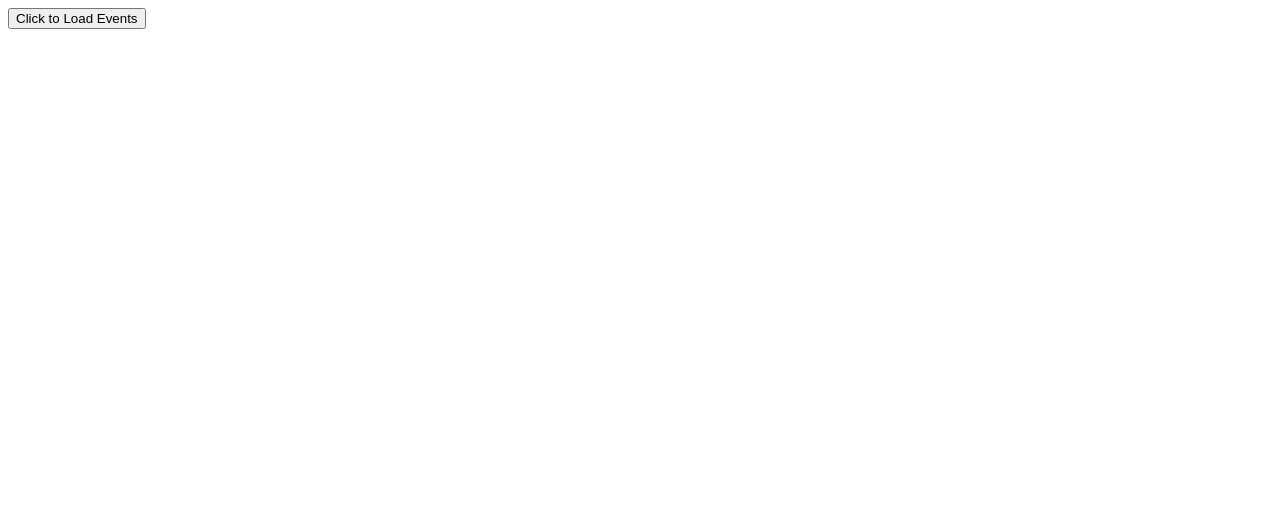
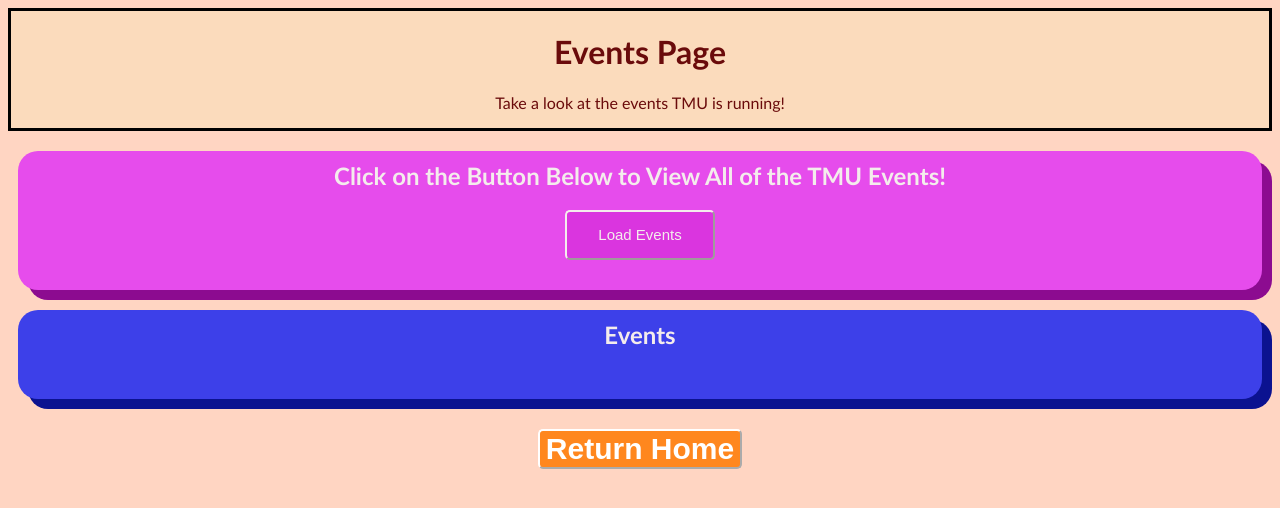
Before and after one commit to paramsngh/Assignment1-, a website: page views/events.html in a window 1280 px wide. Drawn offline with Linux system fonts and the light colour scheme; files that its build step writes are made by us from their sources.

Commit message:
Layout for events page

```diff
--- a/public/css/events.css
+++ b/public/css/events.css
@@ -0,0 +1,95 @@
+body {
+  background-color: #FFD5C2;
+  text-align: center;
+  font-family: 'Gill Sans', sans-serif;
+}
+
+.title-box {
+  color: #6a0b0b;
+  background-color: #fbdbbc;
+  border: 3px solid black;
+}
+
+.events-box {
+  margin: 10px;
+  color: #f4ecec;
+  background-color: #e64cec;
+  border-radius: 20px;
+  padding-bottom: 30px;
+  box-shadow: 10px 10px #8c0b90;
+}
+
+.events-box h2 {
+  padding-top: 10px;
+}
+
+.events-box button {
+  font-size: 15px;
+  width: 150px;
+  height: 50px;
+  border-radius: 5px;
+  border-color: #f4ecec;
+  color: #f4ecec;
+  background-color: #da35df;
+}
+
+.events-box button:hover {
+  border-color: #8c0b90;
+  color: #d314da;
+  background-color: #f4ecec;
+}
+
+.list-box {
+  margin: 10px;
+  color: #f4ecec;
+  background-color: #3d40e9;
+  border-radius: 20px;
+  padding-bottom: 30px;
+  box-shadow: 10px 10px #0b1290;
+}
+
+.list-box h2 {
+  padding-top: 10px;
+}
+
+ul {
+  list-style-type: none;
+}
+
+li {
+  font-size: 20px;
+  padding-bottom: 10px;
+}
+
+.list-box button {
+  background-color: transparent;
+  color: red;
+  font-size: 18px;
+  border-radius: 5px;
+  border: double 2px red;
+  margin-left: 10px;
+}
+
+.list-box button:hover {
+  background-color: red;
+  color: white;
+  font-size: 18px;
+  border-radius: 5px;
+  border: double 2px red;
+  margin-left: 10px;
+}
+
+.return-button {
+  border-color: white;
+  background-color: #ff871e;
+  color: white;
+  font-weight: bold;
+  border-radius: 5px;
+  font-size: 30px;
+  margin-top: 20px;
+}
+
+.return-button:hover {
+  background-color: white;
+  color: #ff871e;
+}
--- a/views/events.html
+++ b/views/events.html
@@ -10,10 +10,28 @@
 
   <body>
 
+    <!-- Title and Description-->
+    <div class="title-box">
+      <h1> Events Page </h1>
+      <p> Take a look at the events TMU is running!</p>
+    </div>
+
+    <!-- Events section, holds heading and button that displays list of events-->
     <div class="events-box">
-      <button onClick=getItems()>Click to Load Events</button>
+      <h2> Click on the Button Below to View All of the TMU Events!</h2>
+      <button onClick=getItems()>Load Events</button>
+    </div>
+
+    <!-- List section, displays list of events (or message if there are no events)-->
+    <div class="list-box">
+      <h2> Events </h2>
       <ul id="eventList"></ul>
     </div>
+
+    <!-- Button that redirects back to homepage -->
+    <a href="/">
+      <button class="return-button">Return Home</button>
+    </a>
 
     <script>
 
@@ -30,7 +48,7 @@
 
         // If there are no events, edit eventsList with a list item notifying there is none
         if (events.length === 0) {
-          eventList.innerHTML = "<li>No events at this time</li>";
+          eventList.innerHTML = "<li>There are currently no events</li>";
           return;
         }
 
@@ -54,7 +72,7 @@
         });
       }
 
-      // Function to delete events from eventList
+      // Function to delete an event from eventList
       async function deleteEvent(id) {
 
         // Sends DELETE request to server
```
